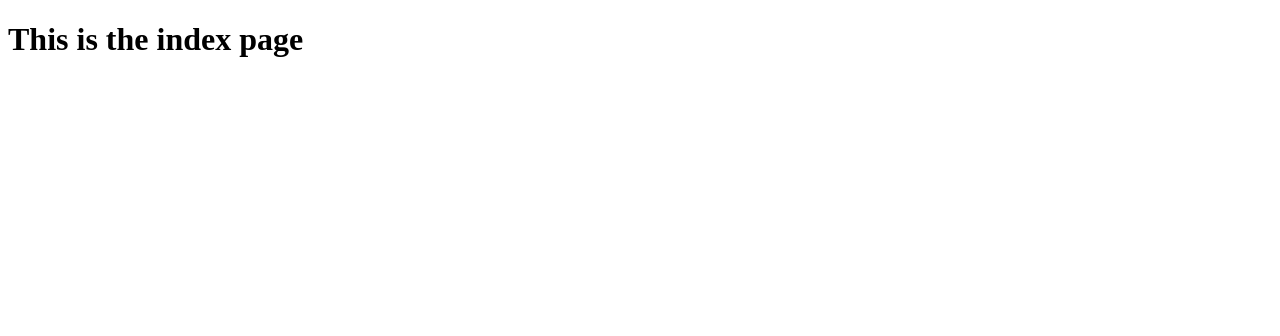
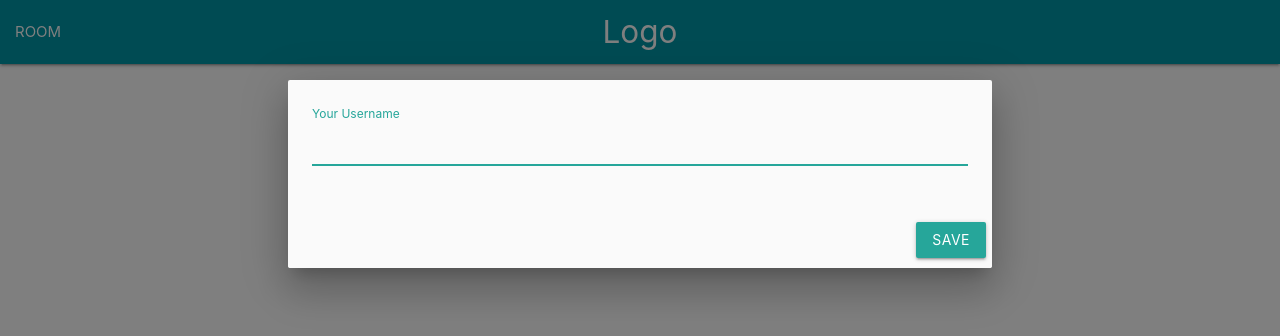
Before and after one commit to Royserg/chatrooms, a Flask app: page / in a window 1280 px wide. Shown: the top 336 px of the page. Run offline with Flask 2, Linux system fonts and the light colour scheme.

Commit message:
navbar with Username

```diff
--- /dev/null
+++ b/static/js/app.js
@@ -0,0 +1,42 @@
+// When DOM loaded
+document.addEventListener('DOMContentLoaded', function() {
+
+    // init username modal
+    const usernameModal = document.querySelector('#usernameModal');
+    const modalOptions = {
+        onOpenEnd: () => document.querySelector('#usernameInput').focus()
+    };
+
+    const uModal = M.Modal.init(usernameModal, modalOptions);
+
+    // if username not in localStorage
+    // if (localstorage....)
+    uModal.open();
+
+    // set input keyup events
+    document.querySelector('#usernameInput').onkeyup = changeUsername;
+    // action when hit save btn in modal
+    document.querySelector('#saveUsername').onclick = changeUsername;
+
+  });
+
+
+const changeUsername = (e) => {
+    let source = e.originalTarget || e.srcElement ;
+
+    if (e.key === 'Enter' || source.id === "saveUsername") {
+        // target username input
+        const username = document.querySelector('#usernameInput');
+
+        if (username.value.length > 0) {
+            document.querySelector('.brand-logo').innerHTML = username.value;
+            // clear input field
+            username.value = '';
+            // close modal
+            M.Modal.getInstance(usernameModal).close();
+
+        } else {
+            alert('Provide an username')
+        }
+    }
+}
--- a/templates/index.html
+++ b/templates/index.html
@@ -5,8 +5,38 @@
         <meta name="viewport" content="width=device-width, initial-scale=1.0">
         <meta http-equiv="X-UA-Compatible" content="ie=edge">
         <title>Chatroom</title>
+        <!-- Materialize CSS https://materializecss.com/getting-started.html -->
+        <link rel="stylesheet" href="https://cdnjs.cloudflare.com/ajax/libs/materialize/1.0.0-beta/css/materialize.min.css">
     </head>
     <body>
-        <h1>This is the index page</h1>
+        <nav>
+            <div class="nav-wrapper cyan darken-2">
+                <!-- Modal Trigger - change username -->
+                <a href="#usernameModal" class="brand-logo center waves-effect waves-light modal-trigger">Logo</a>
+                <ul id="nav-mobile" class="left hide-on-med-and-down">
+                    <li><a href="#">ROOM</a></li>
+                </ul>
+            </div>
+        </nav>
+
+        <!-- Set Username Modal Structure -->
+        <div id="usernameModal" class="modal">
+            <div class="modal-content">
+                <div class="input-field">
+                    <input id="usernameInput" type="text" autocomplete="off">
+                    <label class="active" for="username">Your Username</label>
+                </div>
+            </div>
+            <div class="modal-footer">
+                <button id="saveUsername" data-target="usernameInput" class="btn modal-trigger">Save</button>
+            </div>
+        </div>
+
+
+
+        <!-- Materialize CSS JavaScript file -->
+        <script src="https://cdnjs.cloudflare.com/ajax/libs/materialize/1.0.0-beta/js/materialize.min.js"></script>
+        <!-- Custom JS file -->
+        <script src="{{ url_for('static', filename='js/app.js') }}"></script>
     </body>
 </html>
```
